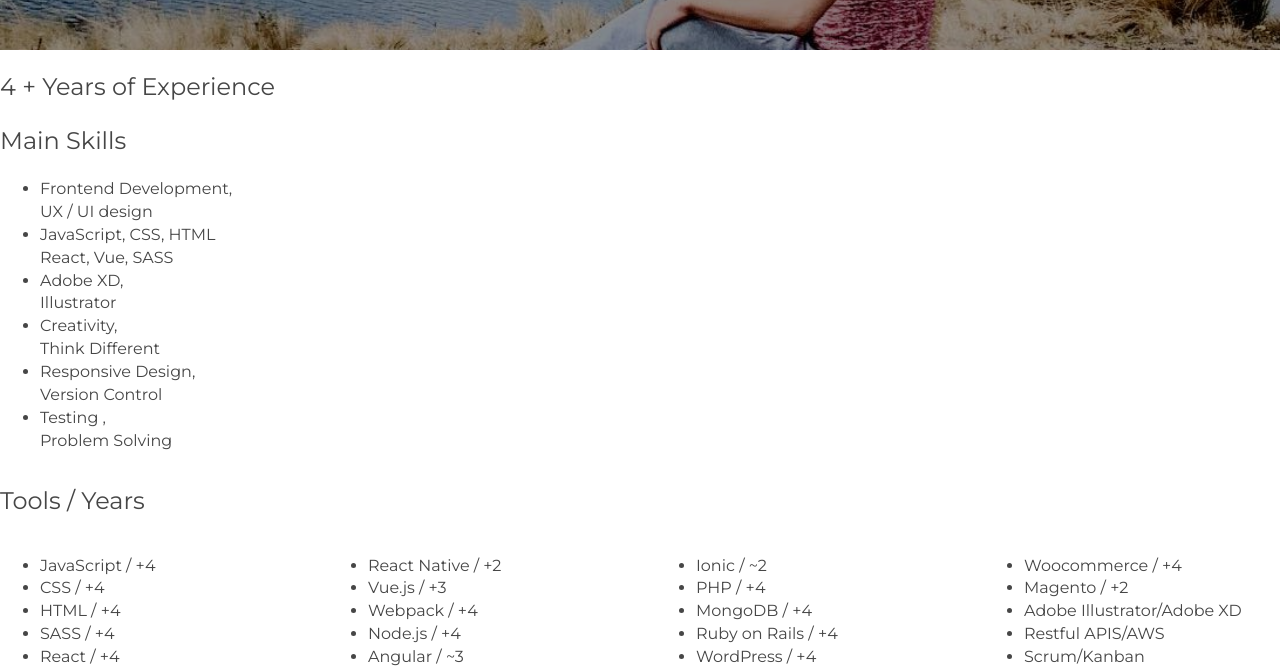
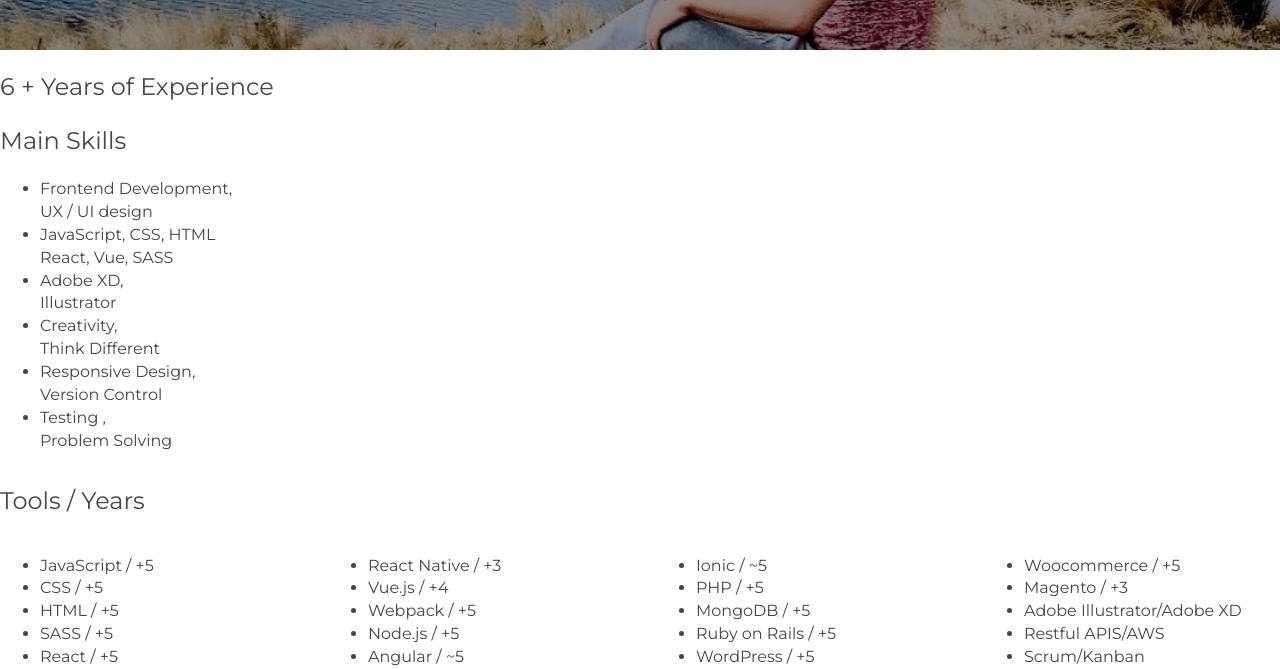
Before and after one commit to juansvc/Portfolio-Gatsby, a Gatsby site: page /about in a window 1280 px wide. Shown: the part 276-945 px from the top of the page. Built offline with nearby package versions, Linux system fonts and the light colour scheme; Gatsby itself is replaced by a stand-in of ours.

Commit message:
Update about

```diff
--- a/src/pages/about.js
+++ b/src/pages/about.js
@@ -8,7 +8,7 @@ const About = () => {
     <Layout>
       <Metadata title="About" description="Get to know me" />
       <div className={aboutStyles.aboutGrid}>
-        <h2> 4 + Years of Experience </h2>
+        <h2> 6 + Years of Experience </h2>
         <h2> Main Skills </h2>
         <div className={aboutStyles.columns}>
           <ul>
@@ -39,32 +39,33 @@ const About = () => {
 
           <ul>
 
-            <li> JavaScript / +4 </li>
-            <li>CSS / +4 </li>
-            <li>HTML / +4 </li>
-            <li>SASS / +4 </li>
-            <li>React / +4 </li>
+            <li> JavaScript / +5 </li>
+            <li>CSS / +5 </li>
+            <li>HTML / +5 </li>
+            <li>SASS / +5 </li>
+            <li>React / +5 </li>
+            <li>Sails / +1 </li>
           </ul>
           <ul>
 
-            <li> React Native / +2 </li>
-            <li>Vue.js / +3 </li>
-            <li>Webpack / +4 </li>
-            <li>Node.js / +4 </li>
-            <li>Angular / ~3 </li>
+            <li> React Native / +3 </li>
+            <li>Vue.js / +4 </li>
+            <li>Webpack / +5 </li>
+            <li>Node.js / +5 </li>
+            <li>Angular / ~5 </li>
           </ul>
           <ul>
 
-            <li> Ionic / ~2 </li>
-            <li>PHP / +4 </li>
-            <li>MongoDB / +4 </li>
-            <li>Ruby on Rails / +4 </li>
-            <li>WordPress / +4 </li>
+            <li> Ionic / ~5 </li>
+            <li>PHP / +5 </li>
+            <li>MongoDB / +5 </li>
+            <li>Ruby on Rails / +5 </li>
+            <li>WordPress / +5 </li>
           </ul>
           <ul>
 
-          <li>Woocommerce / +4 </li>
-            <li> Magento / +2 </li>
+          <li>Woocommerce / +5 </li>
+            <li> Magento / +3 </li>
             <li>Adobe Illustrator/Adobe XD </li>
             <li>Restful APIS/AWS</li> <li> Scrum/Kanban </li>
           </ul>
```
